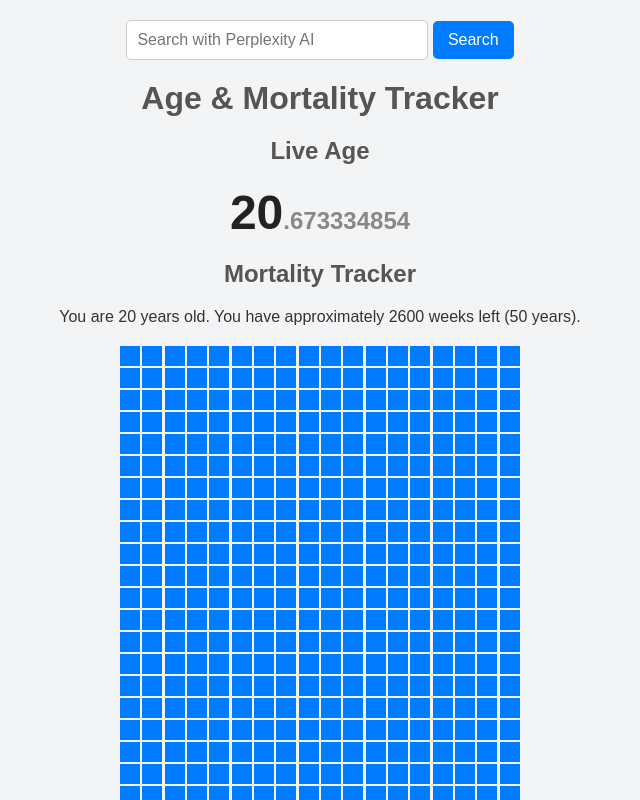
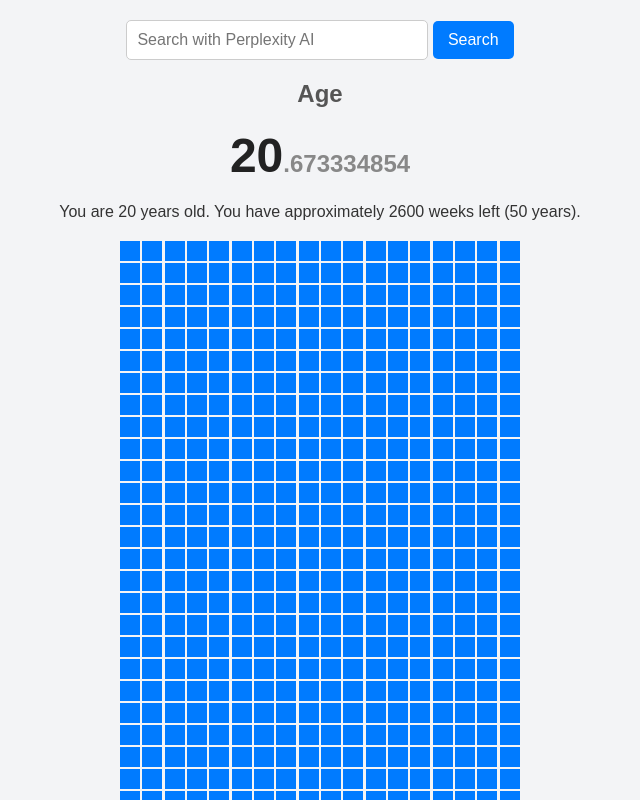
Before and after one commit to achma-learning/phone-start-page, a plain HTML site: page index.html in a window 1280 px wide. Shown: the top 800 px of the page, without its empty margins (320-960 px from the left). Drawn offline with Linux system fonts and the light colour scheme.

Commit message:
Update index.html

```diff
--- a/index.html
+++ b/index.html
@@ -109,14 +109,10 @@
     <button onclick="searchPerplexity()">Search</button>
   </div>
 
-  <h1>Age & Mortality Tracker</h1>
-
   <!-- Live Age Display -->
-  <h2>Live Age</h2>
+  <h2>Age</h2>
   <div class="age-display" id="age-display"></div>
 
-  <!-- Mortality Tracker -->
-  <h2>Mortality Tracker</h2>
   <div class="results">
     <p id="remaining-years"></p>
     <div class="grid" id="life-grid"></div>
```
